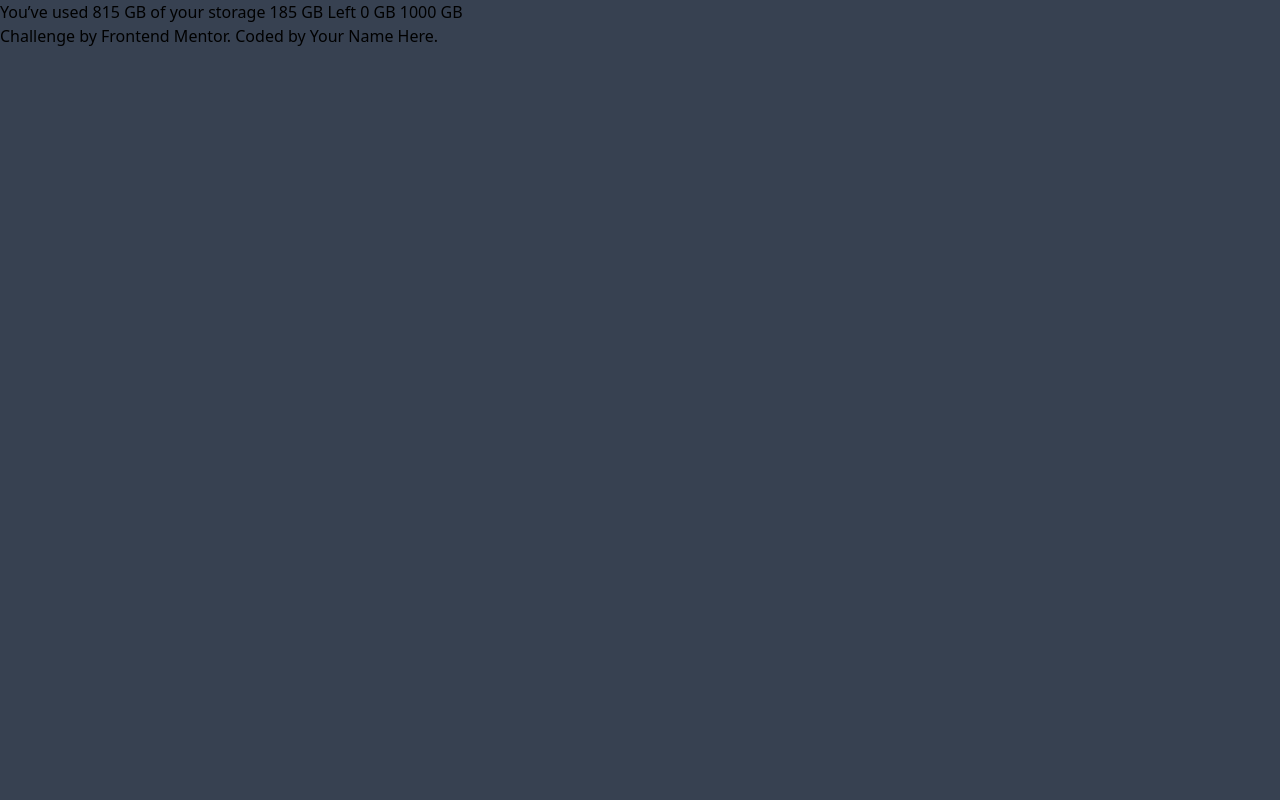
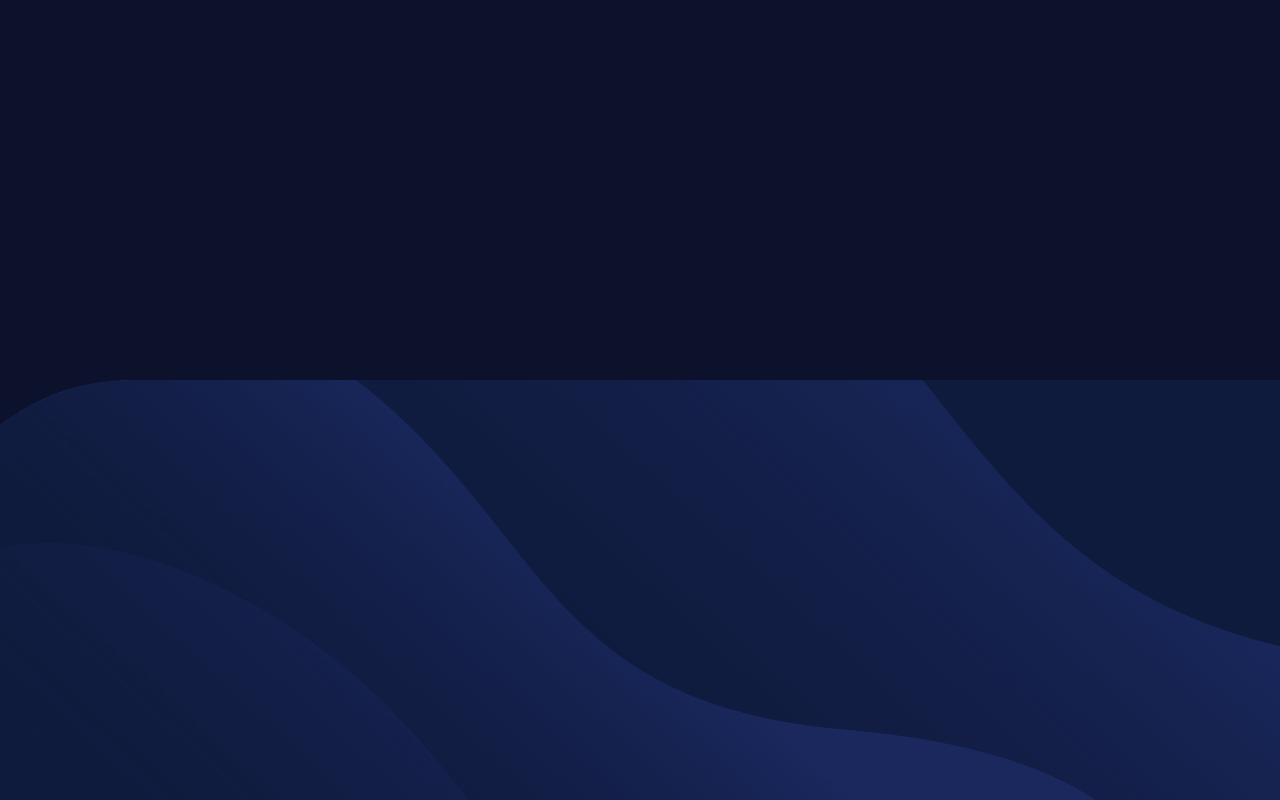
Before and after one commit to kwamefree444-hash/SBA-3-Design-and-Development-, a plain HTML site: page index.html in a window 1280 px wide. Drawn offline with nearby package versions, Linux system fonts and the light colour scheme.

Commit message:
Added main background and layout of project

```diff
--- a/index.html
+++ b/index.html
@@ -10,19 +10,52 @@
   <title>Frontend Mentor | Fylo data storage component</title>
 </head>
 
-<body class="bg-gray-700">
+<body class=" content-center bg-[hsl(229,57%,11%)] h-screen w-full mx-auto bg-[url('./images/bg-desktop.png')] bg-initial bg-no-repeat bg-bottom ">
+  <!-- <div class="flex bg-blue-950  flex-col h-[500px] mx-12 justify-end  "> -->
+    <div class="flex h-[250px] w-[1000px] justify-end  ">
 
-  You’ve used 815 GB of your storage
+      <!-- <img src="./images/bg-desktop.png"> -->
+      <div class="flex ">
 
-  185 GB Left
 
-  0 GB
-  1000 GB
+      </div>
+    </div>
+</div>
 
-  <footer class="attribution">
-    Challenge by <a href="https://www.frontendmentor.io?ref=challenge">Frontend Mentor</a>.
-    Coded by <a href="#">Your Name Here</a>.
-  </footer>
+
+
+
+
+
+
+
+
+
+
+
+
+
+
+
+
+
+
+
+
+
+
+
+
+
+
+
+
+
+
+
+
+
+
 </body>
 
 </html>
```
